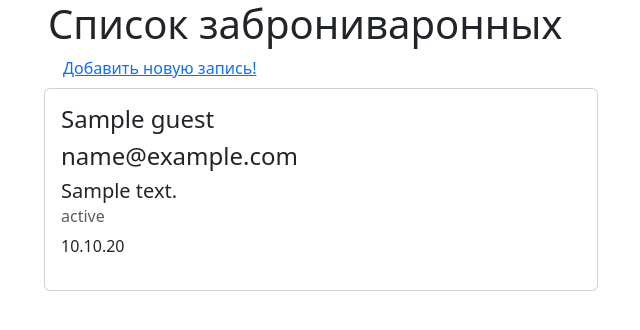
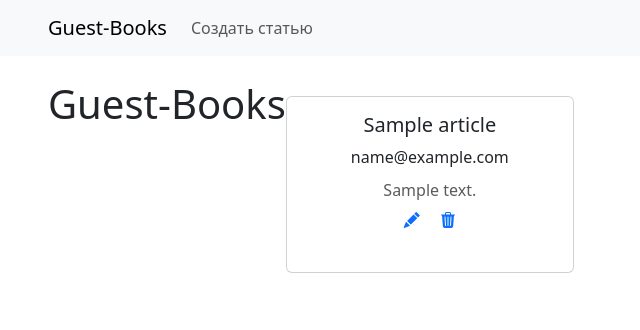
Before and after one commit to Makuda02/exam7_By_Makuda_Kydyrmaev, a Django app: template source/guestbooks/templates/index.html in a window 1280 px wide. Shown: the top 330 px of the page, without its empty margins (34-674 px from the left). Run offline with Django 3.2, Linux system fonts and the light colour scheme; the template is opened without the code that fills it: most values are stand-ins (such as "Sample title", 1, 10 or a date in 2020); parts of the project's set-up code (start-up, migrations or seed data) failed here and were passed over.

Commit message:
добавил изменения в эти файлы

```diff
--- a/source/guestbooks/templates/index.html
+++ b/source/guestbooks/templates/index.html
@@ -1,32 +1,24 @@
-<!doctype html>
-<html lang="en">
-  <head>
-    <meta charset="utf-8">
-    <meta name="viewport" content="width=device-width, initial-scale=1">
-    <title>Guest-Book</title>
-    <link href="https://cdn.jsdelivr.net/npm/bootstrap@5.3.2/dist/css/bootstrap.min.css" rel="stylesheet" integrity="sha384-T3c6CoIi6uLrA9TneNEoa7RxnatzjcDSCmG1MXxSR1GAsXEV/Dwwykc2MPK8M2HN" crossorigin="anonymous">
-  </head>
-  <body>
-    <div class="container">
-        <div class="row row-cols-2">
-        <h1>Список заброниваронных</h1>
-        <a href="/task/add/" style="margin-left: 15px">Добавить новую запись!</a>
-            {% for guest in guests%}
-                <div class="col p-2">
-                    <div class="card">
-                      <div class="card-body">
-                          <h4 class="card-name">{{ guest.name }}</h4>
-                          <h4 class="card-email">{{ guest.email }}</h4>
-                          <h5 class="card-text">{{ guest.description }}</h5>
-                          <h6 class="card-subtitle mb-2 text-body-secondary">{{ guest.get_status_display }}</h6>
-                          <p class="card-date">{{ guest.data_of_complited|date:'d.m.y' }}</p>
-                      </div>
-                    </div>
+{% extends 'base.html' %}
+
+{% block menu %}<a class="nav-link" aria-current="page" href="{% url 'article_create' %}">Создать статью</a>{% endblock %}
+
+{% block content %}
+    <h1>Guest-Books</h1>
+
+
+    {% for article in articles %}
+        <div class="card my-3" style="width: 18rem;">
+        <div class="row justify-content-center text-center">
+            <div class="md-4 mb-4">
+                 <div class="card-body">
+                    <h5 class="card-title">{{ article.name }}</h5>
+                    <p class="card-text">{{ article.email }}</p>
+                    <h6 class="card-subtitle mb-2 text-body-secondary">{{ article.description }}</h6>
+                    <a href="{% url 'article_update_view' pk=article.pk %}" class="card-link"><i class="bi bi-pencil-fill"></i></a>
+                    <a href="{% url 'article_delete_view' pk=article.pk %}" class="card-link"><i class="bi bi-trash3-fill"></i></a>
                 </div>
-            {% endfor %}
+            </div>
         </div>
-    </div>
-
-    <script src="https://cdn.jsdelivr.net/npm/bootstrap@5.3.2/dist/js/bootstrap.bundle.min.js" integrity="sha384-C6RzsynM9kWDrMNeT87bh95OGNyZPhcTNXj1NW7RuBCsyN/o0jlpcV8Qyq46cDfL" crossorigin="anonymous"></script>
-  </body>
-</html>
+        </div>
+    {% endfor %}
+{% endblock %}
```
Also changed, not shown: source/guestbooks/models.py (+5 -4 lines), source/guestbooks/urls.py (+7 -2 lines).
